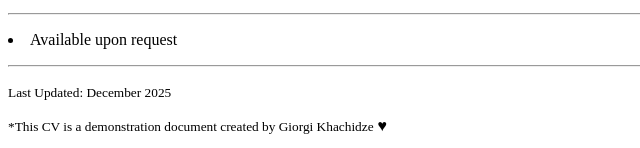
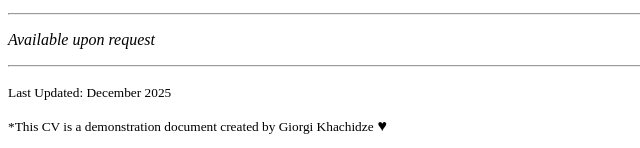
Before and after one commit to gukakhachidze/Assignments-10x, a plain HTML site: page 1-HTML Introduction and Fundamentals/Elon Musk CV/index.html in a window 1280 px wide. Shown: the part 3935-4083 px from the top of the page, 0-640 px from the left. Drawn offline with Linux system fonts and the light colour scheme.

Commit message:
fix bug: Instead of the i element, li was extracted

```diff
--- a/1-HTML Introduction and Fundamentals/Elon Musk CV/index.html
+++ b/1-HTML Introduction and Fundamentals/Elon Musk CV/index.html
@@ -291,7 +291,7 @@
     </div>
     <hr />
     <div class="references">
-      <p><li>Available upon request</li></p>
+      <p><i>Available upon request</i></p>
     </div>
     <hr />
     <p><small>Last Updated: December 2025</small></p>
```
